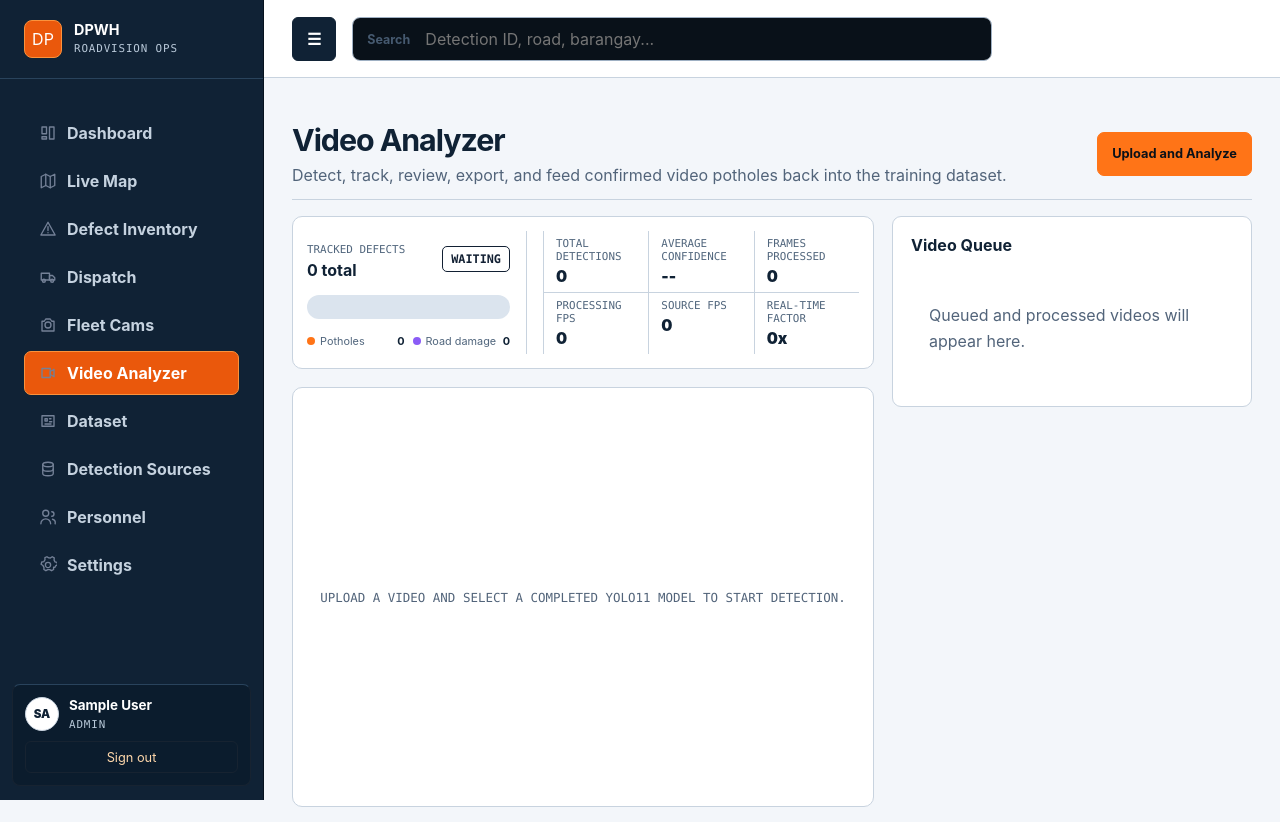
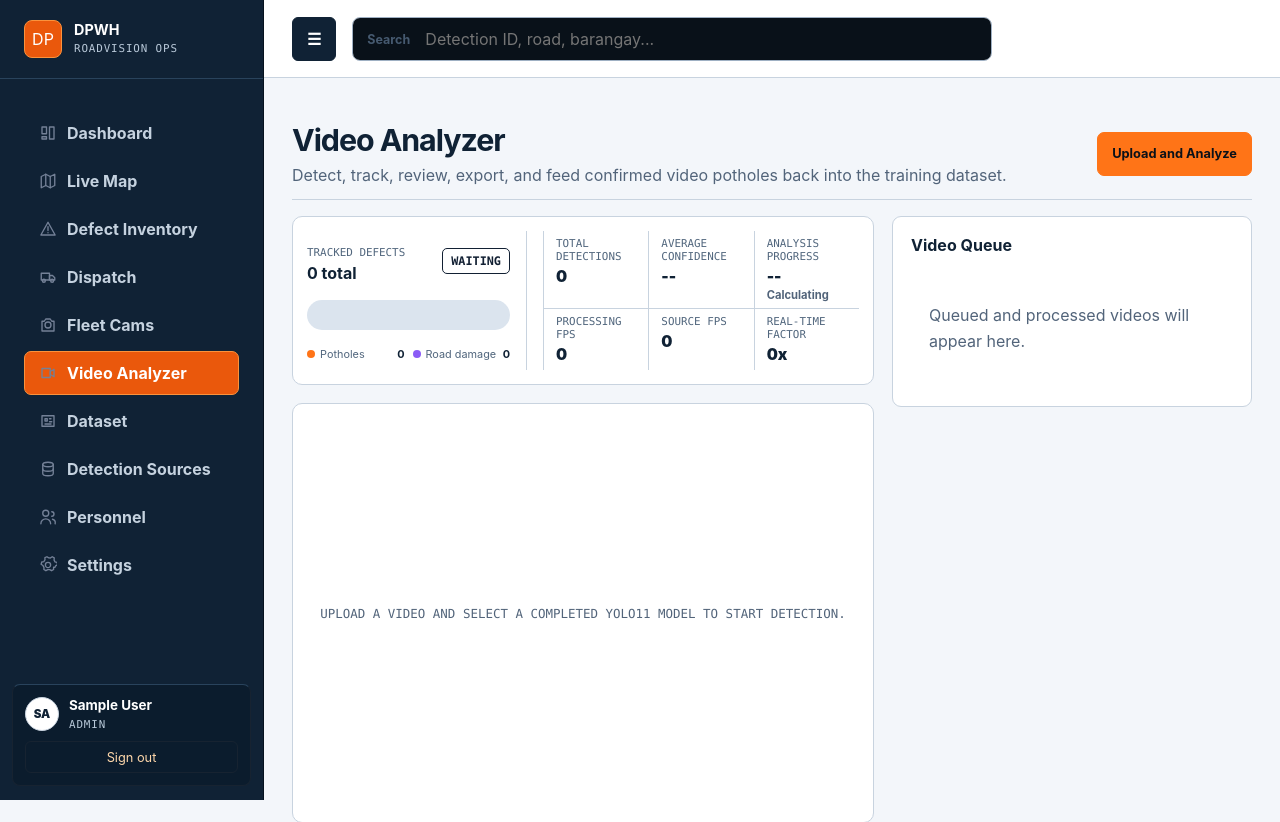
Before and after one commit to gptc5920-dev/roadvision, a Django app: page /_authenticated/admin/ in a window 1280 px wide. Shown: the top 822 px of the page. Run offline with Django 5.2, Linux system fonts and the light colour scheme; the visitor is signed in with stand-in values (Sample User, id 1); data comes from the database, SQL or seed files in the repository; data that the repository does not hold is empty; some libraries are stand-ins or nearby versions.

Commit message:
Show video analysis progress percentages

```diff
--- a/console/views.py
+++ b/console/views.py
@@ -105,6 +105,25 @@ def safe_media_url(field_file):
     except Exception:
         logger.exception("Could not resolve media URL for %s.", getattr(field_file, "name", "unknown media"))
         return ""
+
+
+def video_analysis_progress(analysis):
+    if not analysis or analysis.is_continuous:
+        return None, None
+    if analysis.status == VideoVisualizerStatus.COMPLETE:
+        return 100, 0
+    total = int(analysis.frame_count or 0)
+    if total <= 0:
+        return None, None
+    current = min(total, max(0, int(analysis.current_frame or 0)))
+    completed = int((current / total) * 100)
+    if analysis.status in {
+        VideoVisualizerStatus.QUEUED,
+        VideoVisualizerStatus.RETRYING,
+        VideoVisualizerStatus.RUNNING,
+    }:
+        completed = min(completed, 99)
+    return completed, 100 - completed
 
 
 def landing(request):
@@ -2405,6 +2424,7 @@ def video_visualizer(request):
                     (selected_analysis.file_type or "").lower(),
                     "application/octet-stream",
                 )
+    progress_percent, remaining_percent = video_analysis_progress(selected_analysis)
     context = admin_context(request, "video_analyzer") | {
         "upload_form": upload_form,
         "analyses": analyses,
@@ -2426,6 +2446,8 @@ def video_visualizer(request):
         "video_source_type": video_source_type,
         "video_fallback_url": video_fallback_url,
         "video_fallback_type": video_fallback_type,
+        "progress_percent": progress_percent,
+        "remaining_percent": remaining_percent,
         "active_model": configuration.model_session,
         "analyzer_configuration": configuration,
         "detection_mask_refinement": settings.DETECTION_MASK_REFINEMENT,
@@ -2445,6 +2467,7 @@ def video_visualizer(request):
 def video_visualizer_status(request, analysis_id):
     analysis = get_object_or_404(VideoVisualizerAnalysis, pk=analysis_id)
     ensure_analysis_worker(analysis)
+    progress_percent, remaining_percent = video_analysis_progress(analysis)
     road_damage_count = analysis.tracks.filter(label__iexact="Road damage").exclude(
         review_status=VideoTrackReviewStatus.REJECTED
     ).count()
@@ -2473,6 +2496,8 @@ def video_visualizer_status(request, analysis_id):
             "source_processing_fps": float(analysis.source_processing_fps or 0),
             "realtime_factor": float(analysis.realtime_factor or 0),
             "duration_seconds": float(analysis.duration_seconds or 0),
+            "progress_percent": progress_percent,
+            "remaining_percent": remaining_percent,
             "live_preview_url": live_preview_url,
             "error_message": analysis.error_message,
         }
--- a/static/console/analyzer.js
+++ b/static/console/analyzer.js
@@ -1327,7 +1327,12 @@
     const processingDialog = processingModal?.querySelector(".processing-modal-dialog");
     const processingTitle = document.getElementById("processing-modal-title");
     const processingCopy = document.getElementById("processing-modal-copy");
-    const processingProgress = processingModal?.querySelector(".processing-progress span");
+    const processingProgressBar = document.getElementById("processing-progress");
+    const processingProgress = processingProgressBar?.querySelector("span");
+    const processingPercentComplete = document.getElementById("processing-percent-complete");
+    const processingPercentRemaining = document.getElementById("processing-percent-remaining");
+    const summaryProgress = document.querySelector('[data-live-metric="progress"]');
+    const summaryRemaining = document.querySelector('[data-live-metric="remaining"]');
     const dismissProcessing = document.getElementById("processing-modal-dismiss");
     const readyNotification = document.getElementById("analysis-ready-notification");
     const readyTitle = document.getElementById("analysis-ready-title");
@@ -1366,6 +1371,7 @@
       if (processingTitle) processingTitle.textContent = "Processing your video";
       if (processingCopy && message) processingCopy.textContent = message;
       if (processingProgress) processingProgress.style.removeProperty("width");
+      updateProcessingPercent(0, 100);
       if (dismissProcessing) dismissProcessing.hidden = false;
       syncModalOpenState();
       window.requestAnimationFrame(() => processingDialog?.focus());
@@ -1377,6 +1383,7 @@
     }
 
     function showReadyNotification(data) {
+      updateProcessingPercent(100, 0);
       hideProcessingModal();
       if (!readyNotification) return;
       const defectTotal = Number(data.total_unique_potholes || 0) + Number(data.road_damage_count || 0);
@@ -1402,18 +1409,56 @@
       readyNotification.hidden = false;
     }
 
+    function updateProcessingPercent(completed, remaining) {
+      const hasProgress = completed !== null
+        && completed !== undefined
+        && remaining !== null
+        && remaining !== undefined
+        && Number.isFinite(Number(completed))
+        && Number.isFinite(Number(remaining));
+      const completeValue = hasProgress ? Math.min(100, Math.max(0, Math.round(Number(completed)))) : null;
+      const remainingValue = hasProgress ? Math.min(100, Math.max(0, Math.round(Number(remaining)))) : null;
+
+      if (processingPercentComplete) {
+        processingPercentComplete.textContent = completeValue === null ? "Calculating progress" : `${completeValue}% complete`;
+      }
+      if (processingPercentRemaining) {
+        processingPercentRemaining.textContent = remainingValue === null ? "Checking video length" : `${remainingValue}% remaining`;
+      }
+      if (summaryProgress) summaryProgress.textContent = completeValue === null ? "--" : `${completeValue}%`;
+      if (summaryRemaining) summaryRemaining.textContent = remainingValue === null ? "Calculating" : `${remainingValue}% left`;
+      if (processingProgressBar) {
+        if (completeValue === null) {
+          processingProgressBar.removeAttribute("aria-valuenow");
+          processingProgressBar.setAttribute("aria-valuetext", "Progress is being calculated");
+        } else {
+          processingProgressBar.setAttribute("aria-valuenow", String(completeValue));
+          processingProgressBar.setAttribute(
+            "aria-valuetext",
+            `${completeValue}% complete, ${remainingValue}% remaining`
+          );
+        }
+      }
+      if (processingProgress) {
+        if (completeValue === null) {
+          processingProgress.style.removeProperty("width");
+        } else {
+          processingProgress.style.width = `${completeValue}%`;
+        }
+      }
+    }
+
     function updateProcessingState(data) {
       if (!processingCopy) return;
       const current = Number(data.current_frame || data.frames_processed || 0);
       const total = Number(data.frame_count || 0);
+      updateProcessingPercent(data.progress_percent, data.remaining_percent);
       if (data.status === "queued" || data.status === "retrying") {
         processingCopy.textContent = data.status === "retrying"
           ? "The analyzer is retrying this video. Processing will resume automatically."
           : "Your video is queued and will begin processing shortly.";
       } else if (total > 0) {
-        const percent = Math.min(100, Math.max(2, (current / total) * 100));
         processingCopy.textContent = `Detecting road defects — frame ${current.toLocaleString()} of ${total.toLocaleString()}.`;
-        if (processingProgress) processingProgress.style.width = `${percent}%`;
       } else {
         processingCopy.textContent = `Detecting and tracking road defects${current ? ` — ${current.toLocaleString()} frames processed` : ""}.`;
       }
--- a/static/console/flat-theme.css
+++ b/static/console/flat-theme.css
@@ -1773,3 +1773,15 @@ tbody tr:hover td {
 .processing-progress span {
   background: linear-gradient(90deg, var(--flat-orange-dark), var(--flat-orange));
 }
+
+.processing-percentage {
+  color: var(--flat-muted);
+}
+
+.processing-percentage strong {
+  color: var(--flat-nav);
+}
+
+.analysis-progress-metric small {
+  color: var(--flat-muted);
+}
--- a/static/console/styles.css
+++ b/static/console/styles.css
@@ -2507,6 +2507,24 @@ svg {
   border-radius: 999px;
 }
 
+.processing-percentage {
+  width: 100%;
+  display: flex;
+  align-items: baseline;
+  justify-content: space-between;
+  gap: 12px;
+  color: #cbd5e1;
+}
+
+.processing-percentage strong {
+  color: #ffffff;
+  font-size: 1rem;
+}
+
+.processing-percentage span {
+  font-size: 0.85rem;
+}
+
 .processing-progress span {
   display: block;
   width: 32%;
@@ -2530,6 +2548,14 @@ svg {
   border-radius: 6px;
   font-weight: 800;
   cursor: pointer;
+}
+
+.analysis-progress-metric small {
+  display: block;
+  margin-top: 2px;
+  color: #94a3b8;
+  font-size: 0.7rem;
+  font-weight: 700;
 }
 
 .analysis-ready-notification {
--- a/templates/console/admin_base.html
+++ b/templates/console/admin_base.html
@@ -111,5 +111,5 @@
     {% block admin_content %}{% endblock %}
   </div>
 </div>
-<script src="{% static 'console/analyzer.js' %}?v=20260726-1"></script>
+<script src="{% static 'console/analyzer.js' %}?v=20260726-3"></script>
 {% endblock %}
--- a/templates/console/base.html
+++ b/templates/console/base.html
@@ -5,8 +5,8 @@
     <meta charset="utf-8">
     <meta name="viewport" content="width=device-width, initial-scale=1">
     <title>{% block title %}RoadVision{% endblock %}</title>
-    <link rel="stylesheet" href="{% static 'console/styles.css' %}?v=20260726-1">
-    <link rel="stylesheet" href="{% static 'console/flat-theme.css' %}?v=20260726-2">
+    <link rel="stylesheet" href="{% static 'console/styles.css' %}?v=20260726-3">
+    <link rel="stylesheet" href="{% static 'console/flat-theme.css' %}?v=20260726-3">
     <link rel="stylesheet" href="{% static 'console/responsive.css' %}?v=20260726-1">
     {% block extra_head %}{% endblock %}
   </head>
--- a/templates/console/video_visualizer.html
+++ b/templates/console/video_visualizer.html
@@ -95,7 +95,18 @@
         <dl class="analysis-compact-metrics">
           <div><dt>Total detections</dt><dd data-live-metric="detections">{{ analysis.total_detections|default:0 }}</dd></div>
           <div><dt>Average confidence</dt><dd data-live-metric="confidence">{% if analysis.average_confidence %}{{ analysis.average_confidence }}{% else %}--{% endif %}</dd></div>
-          <div><dt>Frames processed</dt><dd data-live-metric="frames">{{ analysis.frames_processed|default:0 }}</dd></div>
+          <div>
+            <dt>Analysis progress</dt>
+            <dd class="analysis-progress-metric">
+              {% if analysis.is_continuous %}
+                <span data-live-metric="progress">Live</span>
+                <small data-live-metric="remaining">Continuous</small>
+              {% else %}
+                <span data-live-metric="progress">{% if progress_percent is not None %}{{ progress_percent }}%{% else %}--{% endif %}</span>
+                <small data-live-metric="remaining">{% if remaining_percent is not None %}{{ remaining_percent }}% left{% else %}Calculating{% endif %}</small>
+              {% endif %}
+            </dd>
+          </div>
           <div><dt>Processing FPS</dt><dd data-live-metric="processing-fps">{{ analysis.average_processing_fps|default:0 }}</dd></div>
           <div><dt>Source FPS</dt><dd data-live-metric="source-fps">{{ analysis.source_processing_fps|default:0 }}</dd></div>
           <div><dt>Real-time factor</dt><dd><span data-live-metric="realtime-factor">{{ analysis.realtime_factor|default:0 }}</span>x</dd></div>
@@ -437,7 +448,19 @@
     <span class="analyzer-modal-kicker">Video Analyzer</span>
     <h2 id="processing-modal-title">Processing your video</h2>
     <p id="processing-modal-copy" aria-live="polite">Uploading the footage and preparing pothole detection…</p>
-    <div class="processing-progress" aria-hidden="true"><span></span></div>
+    <div class="processing-percentage" aria-live="polite">
+      <strong id="processing-percent-complete">0% complete</strong>
+      <span id="processing-percent-remaining">100% remaining</span>
+    </div>
+    <div
+      class="processing-progress"
+      id="processing-progress"
+      role="progressbar"
+      aria-label="Video analysis progress"
+      aria-valuemin="0"
+      aria-valuemax="100"
+      aria-valuenow="0"
+    ><span></span></div>
     <button type="button" class="processing-background-action" id="processing-modal-dismiss">Continue in background</button>
   </section>
 </div>
```
Also changed, not shown: console/tests/test_analyzer_settings.py (+28 -1 lines).
